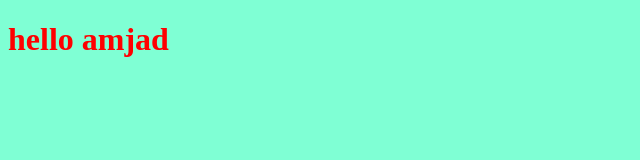
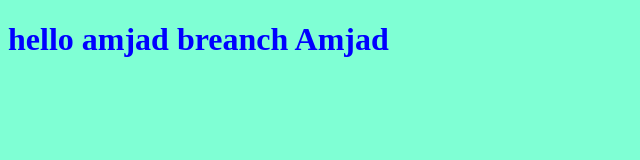
Before and after one commit to AmjadSharaf/myProject, a plain HTML site: page index.html in a window 1280 px wide. Shown: the whole page, without its empty margins (0-640 px from the left). Drawn offline with Linux system fonts and the light colour scheme.

Commit message:
chang branch app.js file and index.html file and style.css file

```diff
--- a/app.js
+++ b/app.js
@@ -1 +1 @@
-alert("hello");
+alert("branch Amjad ");
--- a/index.html
+++ b/index.html
@@ -8,7 +8,7 @@
 </head>
 <body>
 
-<h1>hello amjad </h1>
+<h1>hello amjad breanch Amjad </h1>
 
     <script src="app.js"></script>
 </body>
--- a/style.css
+++ b/style.css
@@ -1,5 +1,5 @@
 h1{
-    color: red;
+    color: blue;
 }
 body{
     background-color: aquamarine;
```
